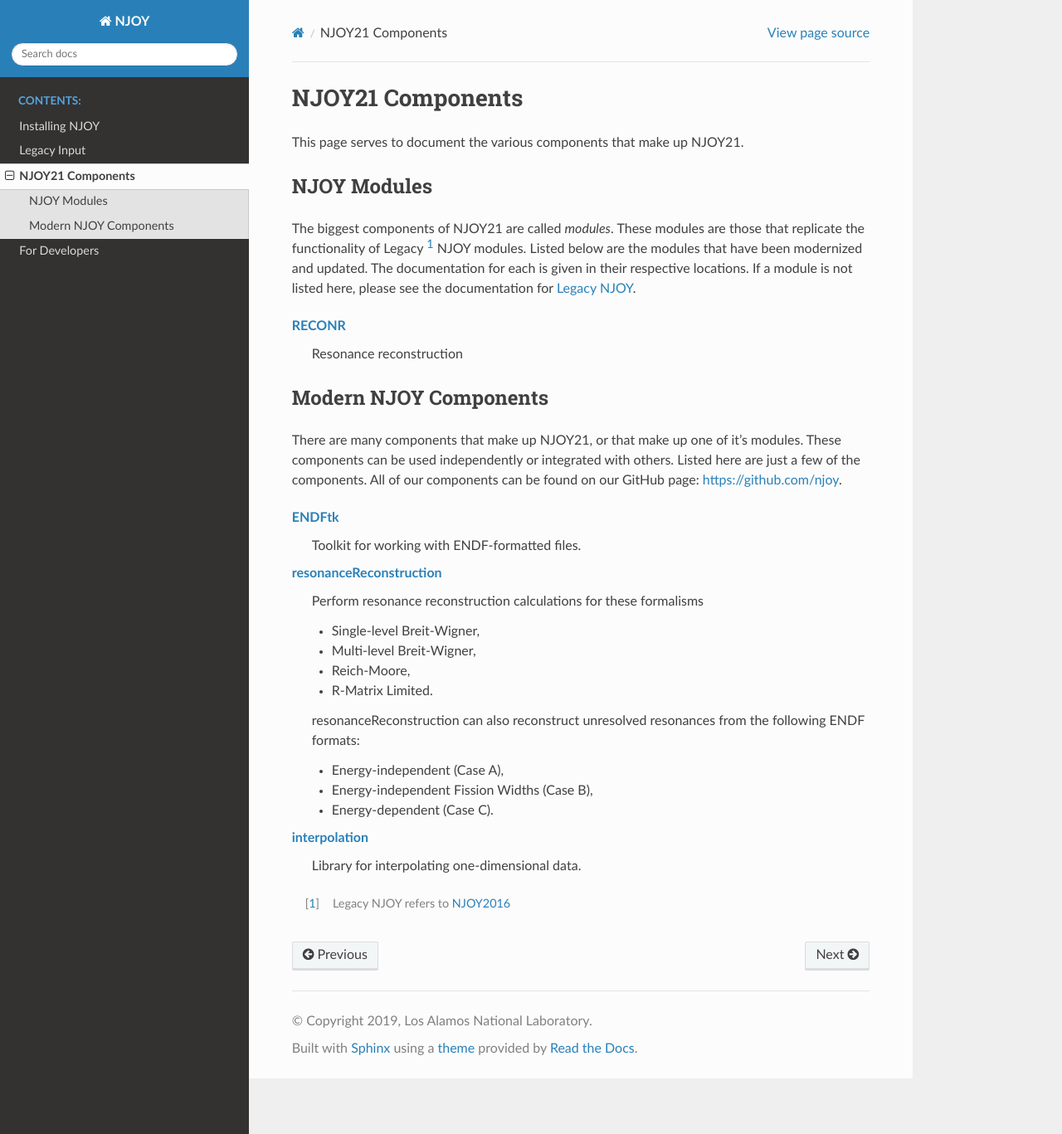
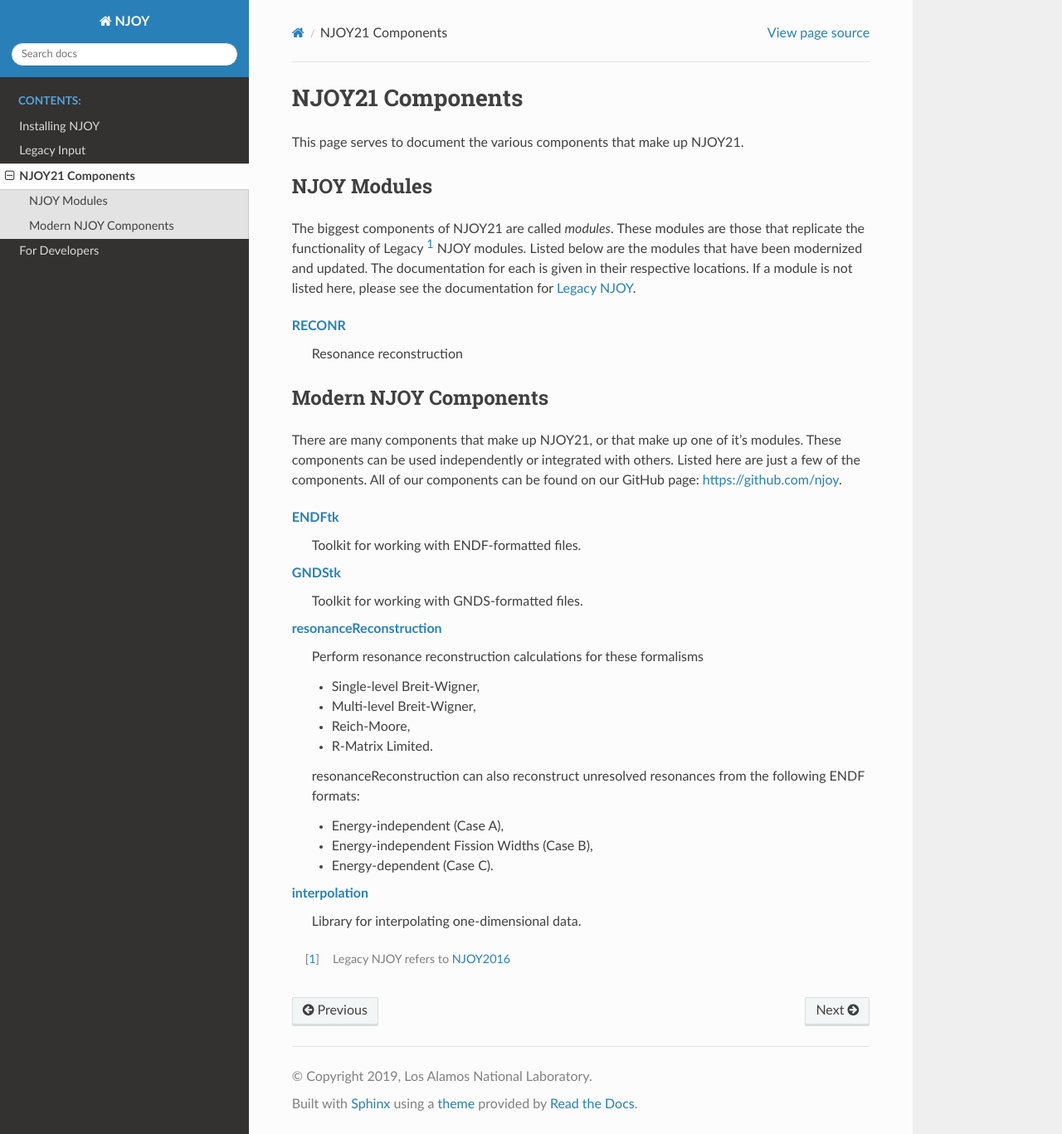
Before and after one commit to njoy/docs, a Sphinx documentation site: the page built from docs/components.rst, in a window 1280 px wide and 1367 px high. Shown: the whole window at 83% size. Built offline with Sphinx 7.4.7 and the Read the Docs theme 2.0.0, drawn with Linux system fonts in a browser that asks for light colours.

```diff
--- a/docs/components.rst
+++ b/docs/components.rst
@@ -15,6 +15,9 @@
 
 `ENDFtk <https://github.com/njoy/ENDFtk>`_
    Toolkit for working with ENDF-formatted files.
+
+`GNDStk <https://docs.njoy21.io/projects/GNDStk>`_
+   Toolkit for working with GNDS-formatted files.
 
 `resonanceReconstruction <https://github.com/njoy/resonanceReconstruction>`_
    Perform resonance reconstruction calculations for these formalisms
```
